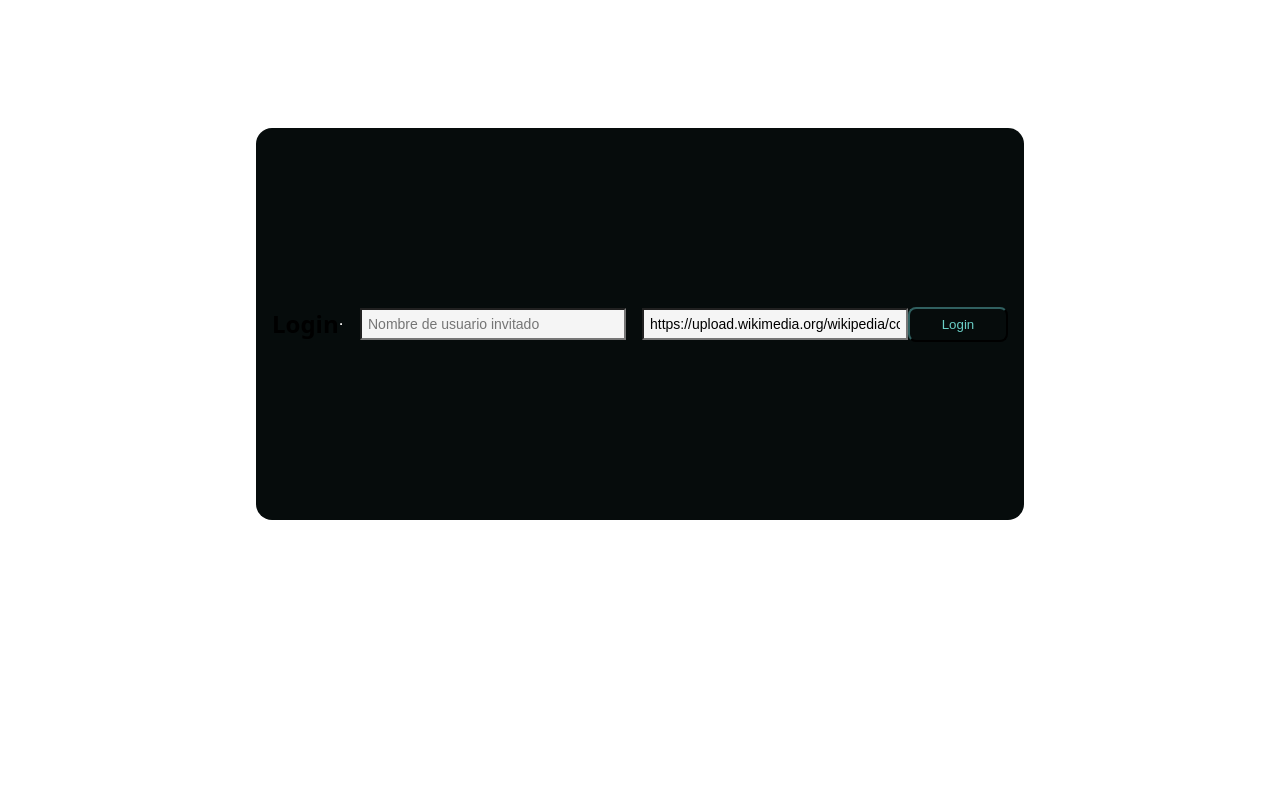
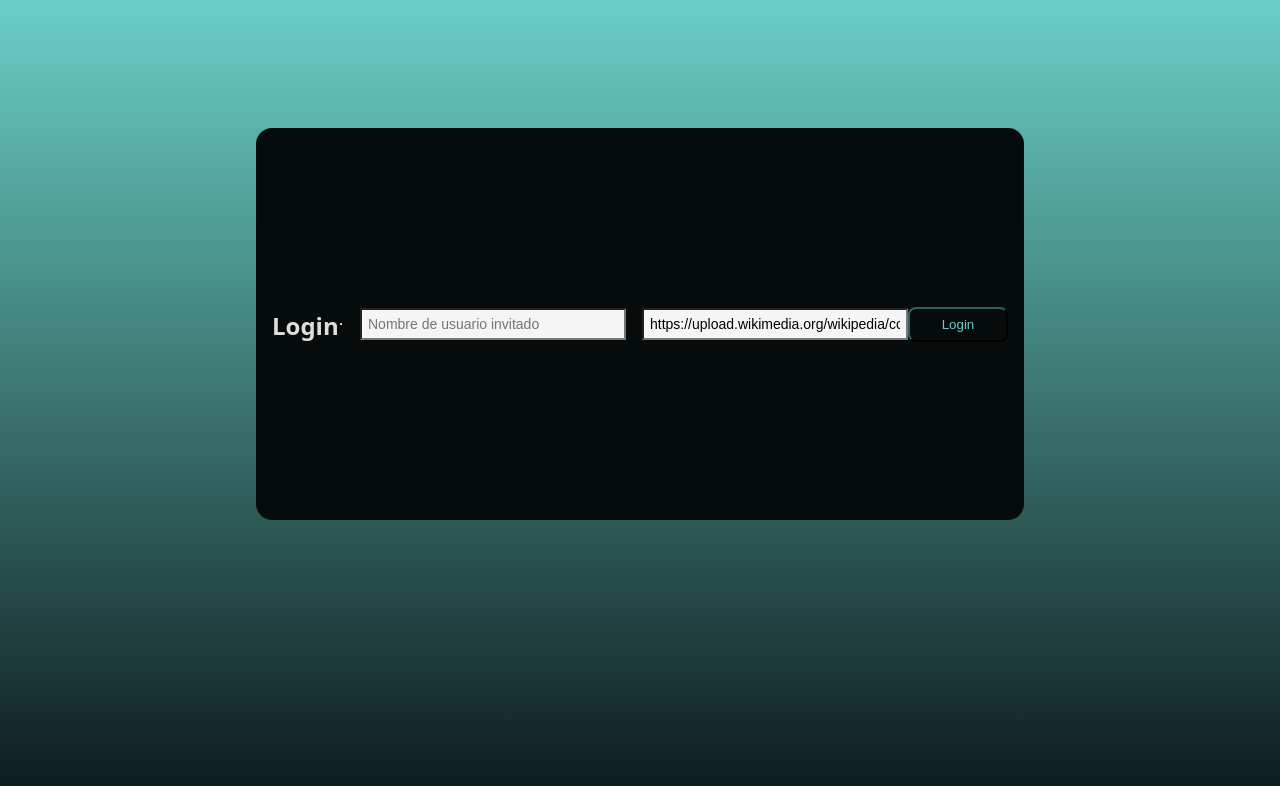
Before and after one commit to celizond/martian-fudo, a React (Vite) app: page /login in a window 1280 px wide. Shown: the top 786 px of the page. Built offline with nearby package versions, Linux system fonts and the light colour scheme.

Commit message:
axios call

```diff
--- a/package.json
+++ b/package.json
@@ -10,6 +10,7 @@
     "preview": "vite preview"
   },
   "dependencies": {
+    "axios": "^1.10.0",
     "react": "^19.1.0",
     "react-dom": "^19.1.0",
     "react-router-dom": "^6.30.1"
--- a/src/App.scss
+++ b/src/App.scss
@@ -24,3 +24,9 @@ button {
     border-color: $dark;
     min-width: 100px;
 }
+
+h2 {
+    color: $font-primary;
+    font-size: 24px;
+    margin-bottom: 16px;
+}
--- a/src/hooks/useForm.ts
+++ b/src/hooks/useForm.ts
@@ -2,17 +2,17 @@ import { useState } from 'react';
 
 export const useForm = ( initialForm: {[key: string]: any} ) => {
 
-    const [formState, setformState] = useState(initialForm)
+    const [formState, setFormState] = useState(initialForm)
 
     const onInputChange = ({ target }: any) => {
         const { name, value } = target;
-        setformState({
+        setFormState({
             ...formState,
             [name]: value,
         })
     }
 
-    const onResetForm = () => setformState(initialForm)
+    const onResetForm = () => setFormState(initialForm)
 
     return {
         formState,
--- a/src/index.scss
+++ b/src/index.scss
@@ -7,3 +7,8 @@
 body {
   margin: 0;
 }
+
+html {
+  background-image: linear-gradient(to top, #0C1A1A, #6ACFC7);
+  height: 100%;
+}
```
Also changed, not shown: src/services/api.ts (added, +10 -0 lines), 1 other file (tests, documents, lock files or other folders).
